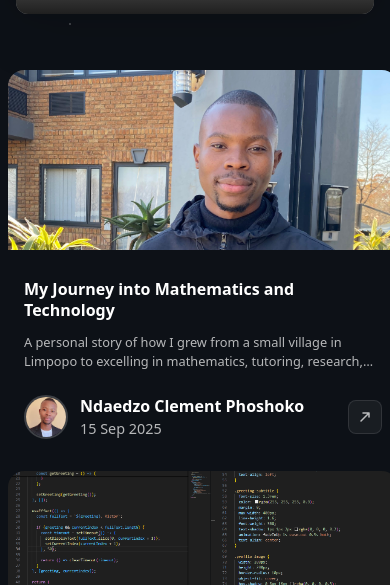
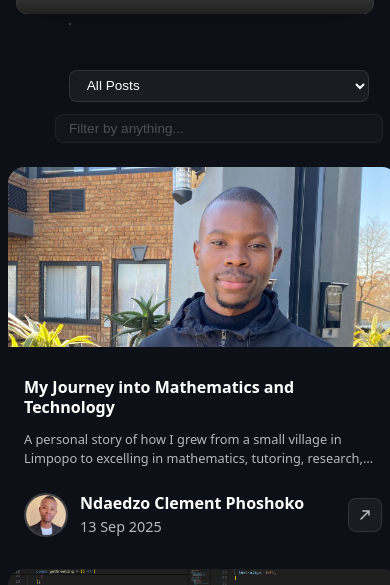
Before and after one commit to NdaedzoPhoshoko/Portfolio-for-Clement, a React (Vite) app in the folder front-end/: page /blog in a window 390 px wide. Shown: the part 776-1361 px from the top of the page. Built offline with nearby package versions, Linux system fonts and the light colour scheme; grey boxes are pictures that could not be loaded.

Commit message:
added dates on the blog posts

```diff
--- a/front-end/src/App.css
+++ b/front-end/src/App.css
@@ -2,3 +2,8 @@
   margin: 0;
   padding: 0;
 }
+
+.app-content {
+  min-height: 100vh;
+  transition: opacity 0.3s ease-in-out;
+}
--- a/front-end/src/App.jsx
+++ b/front-end/src/App.jsx
@@ -1,7 +1,8 @@
 import "./App.css";
 import Navbar from "./components/navbar/NavBar";
 import Footer from "./components/footer/Footer";
-import { BrowserRouter as Router, Routes, Route } from "react-router-dom";
+import { BrowserRouter as Router, Routes, Route, useLocation } from "react-router-dom";
+import { useState, useEffect } from "react";
 
 import Home from "./pages/home/Home";
 import Journey from "./pages/about/journey/Journey";
@@ -16,10 +17,41 @@ import ViewItem from "./pages/blog/posts/view_item/ViewItem";
 const HireMe = () => <h2>Hire Me Page</h2>;
 const ContactMe = () => <h2>Contact Me Page</h2>;
 
-function App() {
+// Component to handle page transitions
+function AppContent() {
+  const [isVisible, setIsVisible] = useState(false);
+  const location = useLocation();
+
+  // Initial page load effect
+  useEffect(() => {
+    // Start with fade in on first load
+    const initialTimer = setTimeout(() => {
+      setIsVisible(true);
+    }, 100);
+
+    return () => clearTimeout(initialTimer);
+  }, []);
+
+  // Page navigation effect
+  useEffect(() => {
+    // Fade out
+    setIsVisible(false);
+
+    // After fade out completes, fade in the new page
+    const timer = setTimeout(() => {
+      setIsVisible(true);
+    }, 150);
+
+    return () => clearTimeout(timer);
+  }, [location.pathname]);
+
   return (
-    <Router>
+    <>
       <Navbar />
+      <div
+        className="app-content"
+        style={{ opacity: isVisible ? 1 : 0 }}
+      >
         <Routes>
           <Route path="/" element={<Home />} />
           <Route path="/journey" element={<Journey />} />
@@ -31,6 +63,15 @@ function App() {
           <Route path="/contact" element={<ContactMe />} />
         </Routes>
         <Footer />
+      </div>
+    </>
+  );
+}
+
+function App() {
+  return (
+    <Router>
+      <AppContent />
     </Router>
   );
 }
--- a/front-end/src/pages/blog/Blog.css
+++ b/front-end/src/pages/blog/Blog.css
@@ -16,6 +16,25 @@
   width: 100%;
   background: none;
   margin-top: 2rem;
+  animation: bounceInUp 1s cubic-bezier(0.25, 0.46, 0.45, 0.94) 0.7s both;
+}
+
+@keyframes bounceInUp {
+  0% {
+    transform: translateY(50px);
+    opacity: 0;
+  }
+  50% {
+    transform: translateY(-10px);
+    opacity: 1;
+  }
+  80% {
+    transform: translateY(3px);
+  }
+  100% {
+    transform: translateY(0);
+    opacity: 1;
+  }
 }
 
 /* Left Section - Text */
@@ -25,7 +44,26 @@
   align-items: center;
   justify-content: center;
   padding: 3rem;
-  background: none
+  background: none;
+  animation: bounceInLeft 1s cubic-bezier(0.25, 0.46, 0.45, 0.94) 0.3s both;
+}
+
+@keyframes bounceInLeft {
+  0% {
+    transform: translateX(-100px);
+    opacity: 0;
+  }
+  50% {
+    transform: translateX(10px);
+    opacity: 1;
+  }
+  80% {
+    transform: translateX(-3px);
+  }
+  100% {
+    transform: translateX(0);
+    opacity: 1;
+  }
 }
 
 .text-content {
@@ -63,6 +101,25 @@
   justify-content: center;
   padding: 3rem;
   background: none;
+  animation: bounceInRight 1s cubic-bezier(0.25, 0.46, 0.45, 0.94) 0.5s both;
+}
+
+@keyframes bounceInRight {
+  0% {
+    transform: translateX(100px);
+    opacity: 0;
+  }
+  50% {
+    transform: translateX(-10px);
+    opacity: 1;
+  }
+  80% {
+    transform: translateX(3px);
+  }
+  100% {
+    transform: translateX(0);
+    opacity: 1;
+  }
 }
 
 .image-container {
--- a/front-end/src/pages/blog/data.json
+++ b/front-end/src/pages/blog/data.json
@@ -11,7 +11,7 @@
         "avatar": "/src/assets/images/author-profile.jpg",
         "title": "Mathematician | Full Stack Developer | Aspiring Data Scientist"
       },
-      "publishDate": "15 Sep 2025",
+      "publishDate": "13 Sep 2025",
       "readTime": "7 min read",
       "tags": ["Mathematics", "Technology", "Research", "Software Development", "Personal Journey"],
       "category": "Career Journey",
@@ -28,7 +28,7 @@
         "avatar": "/src/assets/images/author-profile.jpg",
         "title": "Full Stack Developer"
       },
-      "publishDate": "15 Dec 2024",
+      "publishDate": "01 Sep 2025",
       "readTime": "5 min read",
       "tags": ["React", "JavaScript", "Web Development"],
       "category": "Development",
@@ -45,7 +45,7 @@
         "avatar": "/src/assets/images/author-profile.jpg",
         "title": "Tutor | Mathematician | Software Developer"
       },
-      "publishDate": "15 Sep 2025",
+      "publishDate": "03 Aug 2025",
       "readTime": "5 min read",
       "tags": ["Tutoring", "Mentorship", "Teaching", "Mathematics", "Knowledge Sharing"],
       "category": "Teaching Journey",
@@ -62,7 +62,7 @@
         "avatar": "/src/assets/images/author-profile.jpg",
         "title": "Software Developer | Mathematician"
       },
-      "publishDate": "15 Sep 2025",
+      "publishDate": "29 Jun 2025",
       "readTime": "6 min read",
       "tags": ["Web Development", "Tools", "React", "Node.js", "Git"],
       "category": "Development",
@@ -79,7 +79,7 @@
         "avatar": "/src/assets/images/author-profile.jpg",
         "title": "Software Developer | Mathematician"
       },
-      "publishDate": "15 Sep 2025",
+      "publishDate": "15 Jan 2025",
       "readTime": "5 min read",
       "tags": ["Curiosity", "Innovation", "Learning", "Technology"],
       "category": "Personal Growth",
@@ -96,7 +96,7 @@
         "avatar": "/src/assets/images/author-profile.jpg",
         "title": "Explorer | Software Developer"
       },
-      "publishDate": "16 Sep 2025",
+      "publishDate": "16 Dec 2024",
       "readTime": "4 min read",
       "tags": ["Exploration", "Balance", "Creativity", "Lifestyle", "FavouriteWine"],
       "category": "Lifestyle",
@@ -113,7 +113,7 @@
         "avatar": "/src/assets/images/author-profile.jpg",
         "title": "Sci-Fi Enthusiast | Software Developer"
       },
-      "publishDate": "17 Sep 2025",
+      "publishDate": "16 Sep 2024",
       "readTime": "5 min read",
       "tags": ["Sci-Fi", "Technology", "Inspiration", "Innovation", "Movies"],
       "category": "Inspiration",
@@ -130,7 +130,7 @@
         "avatar": "/src/assets/images/author-profile.jpg",
         "title": "Curious Learner | Software Developer"
       },
-      "publishDate": "18 Sep 2025",
+      "publishDate": "18 Apr 2024",
       "readTime": "5 min read",
       "tags": ["Curiosity", "Learning", "Growth", "Software Development"],
       "category": "Mindset",
--- a/front-end/src/pages/blog/posts/ItemGrid.css
+++ b/front-end/src/pages/blog/posts/ItemGrid.css
@@ -3,6 +3,88 @@
   width: 100%;
   padding: 2rem;
   background: none;
+}
+
+/* Filter Container */
+.filter-container {
+  display: flex;
+  justify-content: flex-start;
+  margin-bottom: 2rem;
+  padding: 0 1rem;
+  margin-left: 2rem;
+}
+
+.filter-controls {
+  display: flex;
+  gap: 1rem;
+  align-items: center;
+}
+
+.filter-select {
+  background: rgba(255, 255, 255, 0.05);
+  backdrop-filter: blur(20px);
+  border: 1px solid rgba(255, 255, 255, 0.1);
+  border-radius: 8px;
+  padding: 0.4rem 0.8rem;
+  color: #ffffff;
+  font-size: 0.85rem;
+  font-weight: 500;
+  cursor: pointer;
+  transition: all 0.3s ease;
+  outline: none;
+  width: 120px;
+}
+
+.filter-select:hover {
+  background: rgba(255, 255, 255, 0.08);
+  border-color: rgba(255, 255, 255, 0.2);
+}
+
+.filter-select:focus {
+  border-color: rgba(255, 107, 53, 0.5);
+  box-shadow: 0 0 0 2px rgba(255, 107, 53, 0.1);
+}
+
+.filter-select option {
+  background: #1a1a1a;
+  color: #ffffff;
+  padding: 0.5rem;
+  border: none;
+  border-radius: none;
+}
+
+.filter-input {
+  background: rgba(255, 255, 255, 0.05);
+  backdrop-filter: blur(20px);
+  border: 1px solid rgba(255, 255, 255, 0.1);
+  border-radius: 8px;
+  padding: 0.4rem 0.8rem;
+  color: #ffffff;
+  font-size: 0.85rem;
+  font-weight: 500;
+  transition: all 0.3s ease;
+  outline: none;
+  min-width: 150px;
+  width: 150px;
+}
+
+.filter-input::placeholder {
+  color: rgba(255, 255, 255, 0.5);
+}
+
+.filter-input:hover {
+  background: rgba(255, 255, 255, 0.08);
+  border-color: rgba(255, 255, 255, 0.2);
+}
+
+.filter-input:focus {
+  border-color: rgba(255, 107, 53, 0.5);
+  box-shadow: 0 0 0 2px rgba(255, 107, 53, 0.1);
+}
+
+.filter-input:disabled {
+  opacity: 0.5;
+  cursor: not-allowed;
 }
 
 .item-grid {
@@ -25,6 +107,24 @@
 @media (max-width: 768px) {
   .item-grid-container {
     padding: 1rem;
+  }
+
+  .filter-container {
+    justify-content: center;
+    margin-bottom: 1.5rem;
+  }
+
+  .filter-controls {
+    flex-direction: column;
+    gap: 0.75rem;
+    width: 100%;
+    max-width: 300px;
+  }
+
+  .filter-select,
+  .filter-input {
+    width: 100%;
+    min-width: auto;
   }
 
   .item-grid {
@@ -59,7 +159,7 @@
 
 /* Animation for grid items */
 .item-grid > * {
-  animation: fadeInUp 0.6s ease-out both;
+  animation: bounceInUp 0.8s cubic-bezier(0.25, 0.46, 0.45, 0.94) both;
 }
 
 .item-grid > *:nth-child(1) { animation-delay: 0.1s; }
@@ -69,12 +169,19 @@
 .item-grid > *:nth-child(5) { animation-delay: 0.5s; }
 .item-grid > *:nth-child(6) { animation-delay: 0.6s; }
 
-@keyframes fadeInUp {
-  from {
+@keyframes bounceInUp {
+  0% {
     opacity: 0;
-    transform: translateY(30px);
+    transform: translateY(50px);
   }
-  to {
+  50% {
+    opacity: 1;
+    transform: translateY(-10px);
+  }
+  80% {
+    transform: translateY(3px);
+  }
+  100% {
     opacity: 1;
     transform: translateY(0);
   }
@@ -99,6 +206,7 @@
   justify-content: center;
   margin-top: 3rem;
   padding: 0 2rem;
+  animation: bounceInUp 0.8s cubic-bezier(0.25, 0.46, 0.45, 0.94) 0.8s both;
 }
 
 .load-more-btn {
--- a/front-end/src/pages/blog/posts/ItemGrid.jsx
+++ b/front-end/src/pages/blog/posts/ItemGrid.jsx
@@ -5,6 +5,9 @@ import blogData from '../data.json';
 
 const ItemGrid = () => {
   const [allBlogPosts, setAllBlogPosts] = useState([]);
+  const [filteredPosts, setFilteredPosts] = useState([]);
+  const [filterType, setFilterType] = useState('all');
+  const [filterValue, setFilterValue] = useState('');
 
   useEffect(() => {
     // Transform the data to match the Item component props
@@ -15,11 +18,37 @@ const ItemGrid = () => {
       image: post.image,
       authorName: post.author.name,
       authorAvatar: post.author.avatar,
-      date: post.publishDate
+      date: post.publishDate,
+      tags: post.tags || [],
+      category: post.category || ''
     }));
 
     setAllBlogPosts(transformedPosts);
+    setFilteredPosts(transformedPosts);
   }, []);
+
+  // Filter posts based on selected criteria
+  useEffect(() => {
+    if (filterType === 'all' || !filterValue) {
+      setFilteredPosts(allBlogPosts);
+    } else {
+      const filtered = allBlogPosts.filter(post => {
+        switch (filterType) {
+          case 'title':
+            return post.title.toLowerCase().includes(filterValue.toLowerCase());
+          case 'date':
+            return post.date.toLowerCase().includes(filterValue.toLowerCase());
+          case 'tag':
+            return post.tags.some(tag => tag.toLowerCase().includes(filterValue.toLowerCase()));
+          case 'category':
+            return post.category.toLowerCase().includes(filterValue.toLowerCase());
+          default:
+            return true;
+        }
+      });
+      setFilteredPosts(filtered);
+    }
+  }, [allBlogPosts, filterType, filterValue]);
 
   const [visiblePosts, setVisiblePosts] = useState(6);
   const [isLoading, setIsLoading] = useState(false);
@@ -28,16 +57,41 @@ const ItemGrid = () => {
     setIsLoading(true);
     // Simulate loading delay
     setTimeout(() => {
-      setVisiblePosts(prev => Math.min(prev + 6, allBlogPosts.length));
+      setVisiblePosts(prev => Math.min(prev + 6, filteredPosts.length));
       setIsLoading(false);
     }, 500);
   };
 
-  const displayedPosts = allBlogPosts.slice(0, visiblePosts);
-  const hasMorePosts = visiblePosts < allBlogPosts.length;
+  const displayedPosts = filteredPosts.slice(0, visiblePosts);
+  const hasMorePosts = visiblePosts < filteredPosts.length;
 
   return (
     <div className="item-grid-container">
+      {/* Filter Component */}
+      <div className="filter-container">
+        <div className="filter-controls">
+          <select
+            className="filter-select"
+            value={filterType}
+            onChange={(e) => setFilterType(e.target.value)}
+          >
+            <option value="all">All Posts</option>
+            <option value="title">Title</option>
+            <option value="date">Date</option>
+            <option value="tag">Tag</option>
+            <option value="category">Category</option>
+          </select>
+          <input
+            type="text"
+            className="filter-input"
+            placeholder={`Filter by ${filterType === 'all' ? 'anything' : filterType}...`}
+            value={filterValue}
+            onChange={(e) => setFilterValue(e.target.value)}
+            disabled={filterType === 'all'}
+          />
+        </div>
+      </div>
+
       <div className="item-grid">
         {displayedPosts.map((post) => (
           <Item
--- a/front-end/src/pages/blog/posts/item/Item.css
+++ b/front-end/src/pages/blog/posts/item/Item.css
@@ -8,6 +8,25 @@
   cursor: pointer;
   max-width: 400px;
   width: 100%;
+  animation: bounceInUp 0.8s cubic-bezier(0.25, 0.46, 0.45, 0.94) both;
+}
+
+@keyframes bounceInUp {
+  0% {
+    opacity: 0;
+    transform: translateY(30px);
+  }
+  50% {
+    opacity: 1;
+    transform: translateY(-5px);
+  }
+  80% {
+    transform: translateY(2px);
+  }
+  100% {
+    opacity: 1;
+    transform: translateY(0);
+  }
 }
 
 .blog-item-card:hover {
```
Also changed, not shown: front-end/src/components/navbar/NavBar.css (+19 -0 lines), front-end/src/pages/home/Home.css (+84 -20 lines), front-end/src/pages/home/Home.jsx (+6 -47 lines). Lines whose indentation alone changed are shown as unchanged.
